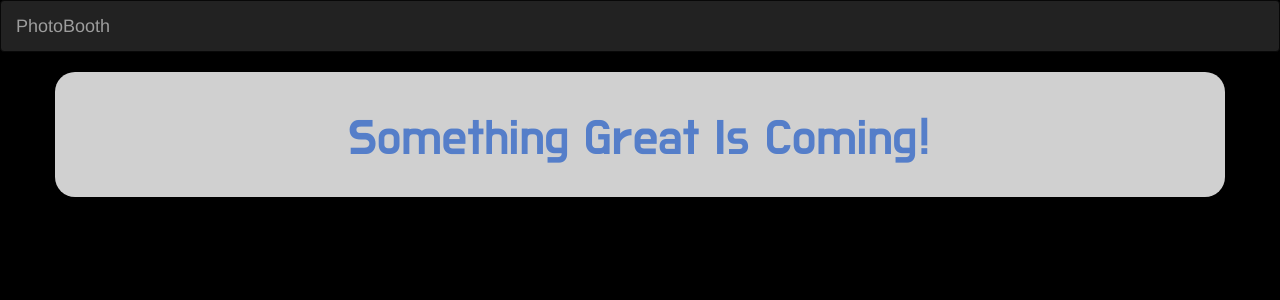
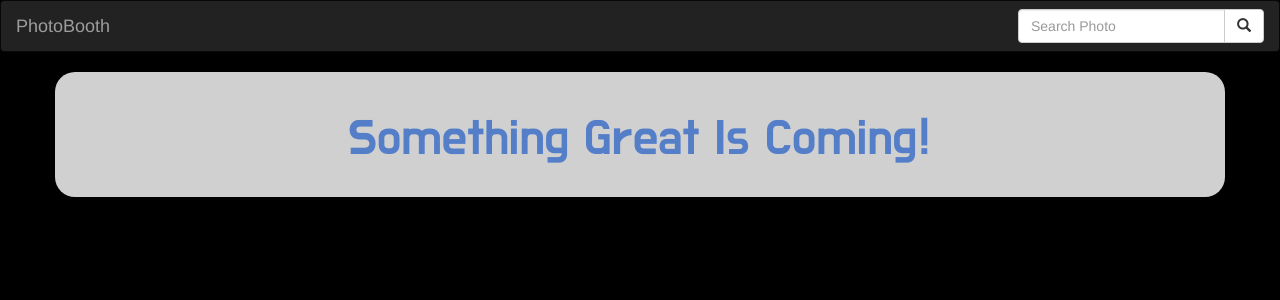
Before and after one commit to ramza007/PhotoBooth, a Django app: page / in a window 1280 px wide. Shown: the top 300 px of the page. Run offline with Django 3.2, Linux system fonts and the light colour scheme; some libraries are stand-ins or nearby versions.

Commit message:
added search bar

```diff
--- a/display/templates/navbar.html
+++ b/display/templates/navbar.html
@@ -10,7 +10,28 @@
             <div class="navbar-header">
                 <a class="navbar-brand" href="/">PhotoBooth</a>
             </div>
+
+            <!-- Adding a search form  -->
+            <div class="navbar-right">
+
+                <form class="navbar-form" role="search" action="/">
+
+                    <div class="input-group">
+                        <input type="text" class="form-control" placeholder="Search Photo" name="photos">
+                        <div class="input-group-btn">
+                            <button class="btn btn-default" type="submit">
+                                <i class="glyphicon glyphicon-search"></i>
+                            </button>
+                        </div>
+                    </div>
+
+                </form>
+            </div>
+            <!-- search form end -->
+
+
         </div>
+
     </nav>
 </body>
 
```
